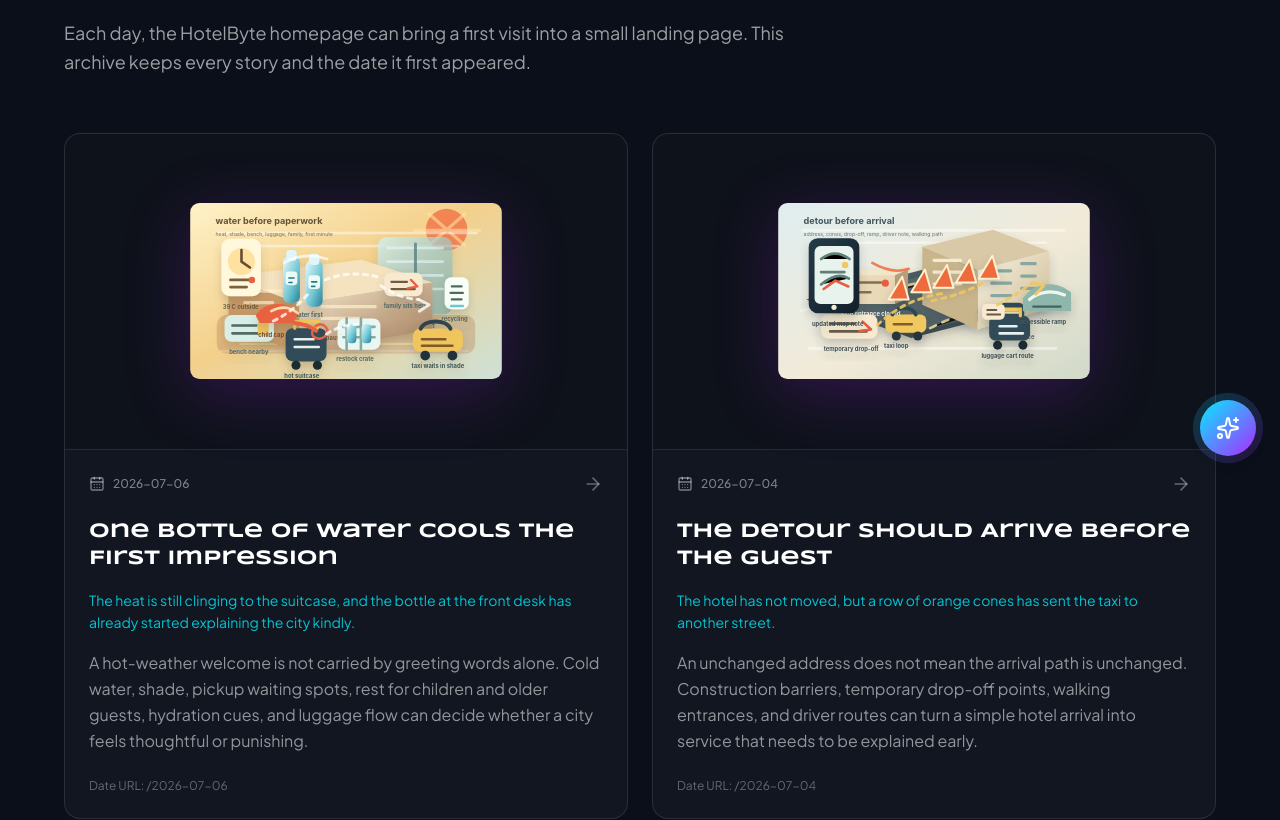
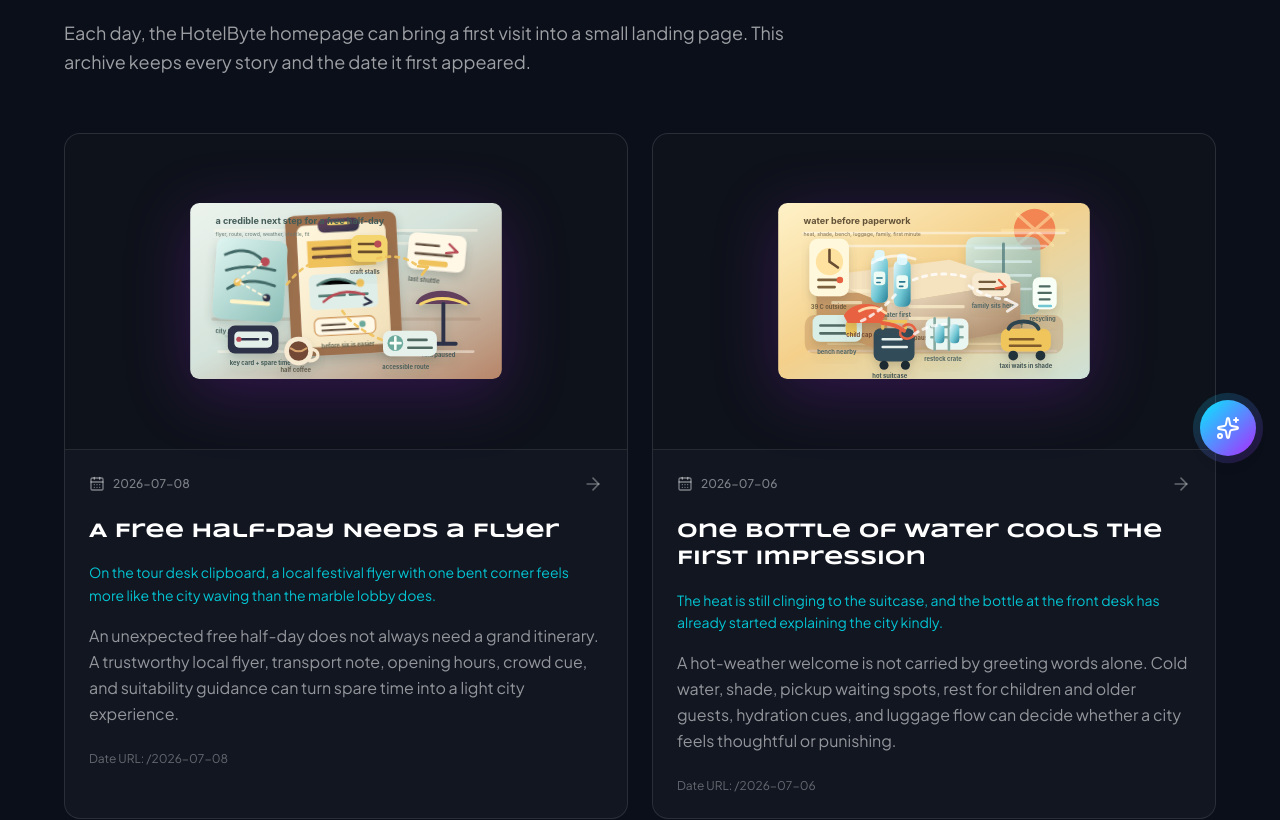
Before and after one commit to hotelbyte-com/hotelbyte-landing, a React (Vite) app: page /stories in a window 1280 px wide. Shown: the part 320-1140 px from the top of the page. Built offline with nearby package versions, Linux system fonts and the light colour scheme; no server answers.

Commit message:
Lore: fill the free half-day

```diff
--- a/src/data/dailyStories.ts
+++ b/src/data/dailyStories.ts
@@ -1943,6 +1943,72 @@ export const dailyStories: DailyStory[] = [
     },
     generatedBy: 'codex-daily-story-publisher',
     generatedAt: '2026-07-06T10:18:57+04:00'
+  },
+  {
+    date: '2026-07-08',
+    slug: 'festival-flyer-fills-half-day',
+    content: {
+      zh: {
+        title: '半天空白需要一张传单',
+        mood: '旅游柜台的夹板上，一张皱起角的节日传单，比大理石大堂更像这座城市在招手。',
+        theme: '旅游柜台上的一张本地节日传单，怎样把酒店、城市和客人的空半天连起来',
+        summary:
+          '客人临时多出来的半天，不一定需要宏大的行程。可信的本地传单、交通提示、开放时间、人流预期和适合人群，能把空白时间变成一段轻巧的城市经验。',
+        body: [
+          '下午三点，雨停了一会儿。大堂一角的旅游柜台还没开灯，木夹板上却压着几张本地节日传单：河边有手作市集，老剧院门口有免费音乐，最后一班接驳车写在角落。一个提前办完会的客人站在那里，手里拿着房卡和半杯咖啡。他没有要“深度旅行”。他只是突然多出了半天，不想把它全部交给手机滑动。',
+          '一张好传单不只是推荐。它替客人把犹豫切小：从酒店走过去要多久，打车会不会堵，老人和孩子能不能轻松逛，雨后地面滑不滑，现金还是刷卡，晚上几点以后不值得再出门。写得太像广告，客人会防备；写得太像攻略，又没人愿意在大堂里读完。最有用的是那种诚实的小句子：今天人会多，但六点前还算舒服。',
+          '这里的取舍很有酒店味。酒店不该假装自己是城市的总导演，也不能把所有本地活动都塞进同一套“精选体验”。有些客人只要一小时散步，有些人想买给家人的小礼物，有些人需要无障碍路线，有些人会因为天气、宗教节日或交通管制改变主意。好的推荐不是把客人推向消费，而是帮他判断：这件事适不适合我现在的身体、时间和心情。',
+          'HotelByte 的分销基础设施也可以为这种轻巧时刻留位置。供应商备注、目的地内容、客服话术和酒店前台信息，如果能承认“半天空白”这种真实场景，就不必每次都把旅行说成完整套餐。旅行有时是一张传单、一班车、一次没被夸大的提醒。城市不需要被包装得很满。它只要在客人抬头的时候，递过来一个靠谱的下一步。'
+        ],
+        ctaLabel: '返回 HotelByte 首页'
+      },
+      en: {
+        title: 'A Free Half-Day Needs a Flyer',
+        mood: 'On the tour desk clipboard, a local festival flyer with one bent corner feels more like the city waving than the marble lobby does.',
+        theme: 'How one local-festival flyer at the tour desk connects the hotel, the city, and a guest’s free half-day',
+        summary:
+          'An unexpected free half-day does not always need a grand itinerary. A trustworthy local flyer, transport note, opening hours, crowd cue, and suitability guidance can turn spare time into a light city experience.',
+        body: [
+          'At three in the afternoon, the rain pauses. The tour desk in the lobby corner is not even lit yet, but a wooden clipboard holds several local festival flyers: a riverside craft market, free music outside the old theater, the last shuttle time written in the corner. A guest who finished a meeting early stands there with a key card and half a coffee. They are not asking for “deep travel.” They have simply found half a day and do not want to give all of it to phone scrolling.',
+          'A good flyer does more than recommend. It makes hesitation smaller: how long it takes to walk from the hotel, whether taxis will be stuck, whether older guests and children can move around easily, whether the ground is slippery after rain, whether cards are accepted, and when it becomes too late to bother. If it sounds like advertising, guests pull back. If it reads like a guidebook, no one finishes it in the lobby. The useful line is usually honest and small: it will be crowded today, but before six is still comfortable.',
+          'The tradeoff feels very hotel-shaped. A hotel should not pretend to direct the whole city, and it should not pour every local activity into one bucket called “curated experiences.” Some guests want a one-hour walk. Some want a small gift to take home. Some need an accessible route. Some will change their mind because of weather, a religious holiday, or traffic controls. Good guidance does not push the guest toward spending. It helps them decide: does this fit my body, time, and mood right now?',
+          'HotelByte’s distribution infrastructure can leave room for these lighter moments too. Supplier notes, destination content, support wording, and front-desk information can acknowledge the real situation of a spare half-day instead of forcing every trip into a full package. Travel is sometimes a flyer, a shuttle, and a reminder that has not been oversold. The city does not need to be wrapped too tightly. It only needs to hand over a credible next step when the guest looks up.'
+        ],
+        ctaLabel: 'Back to the HotelByte homepage'
+      }
+    },
+    visual: {
+      src: '/daily/2026-07-08.svg',
+      alt: {
+        zh: '酒店旅游柜台的编辑静物插图，木夹板上有本地节日传单，旁边放着房卡、半杯咖啡、雨伞、接驳车票、城市小地图、手作市集摊位图标、无障碍路线标记和写着六点前较舒服的便签。',
+        en: 'An editorial still life at a hotel tour desk with a local festival flyer on a wooden clipboard, key card, half cup of coffee, umbrella, shuttle ticket, city mini-map, craft market icons, accessible route marker, and a note saying before six is more comfortable.'
+      },
+      caption: {
+        zh: '半天空白不一定需要完整行程。可信的传单要说明时间、路程、人流、天气和谁适合去。',
+        en: 'A free half-day does not always need a full itinerary. A trustworthy flyer explains timing, distance, crowds, weather, and who the outing fits.'
+      }
+    },
+    nextThemeSeeds: {
+      zh: [
+        '收益桌上的手写日历，怎样把节假日、展会和房价节奏连在一起',
+        '亲子房里的备用枕、夜灯和小凳子，怎样让家庭判断这间房能不能真正住下',
+        '客人寄存行李时那张号码牌，为什么是一段短暂但认真的信任关系',
+        '无障碍路线旁边的一把椅子，为什么比一句“欢迎所有客人”更有分量',
+        '供应商对账邮件里的一个附件名，怎样决定财务、客服和酒店谁先行动'
+      ],
+      en: [
+        'How a handwritten calendar on the revenue desk connects holidays, trade shows, and the rhythm of room rates',
+        'How a spare pillow, night light, and small stool help a family decide whether a room can truly hold them',
+        'Why the number tag for stored luggage creates a brief but serious trust relationship',
+        'Why one chair beside an accessible route can matter more than saying “all guests are welcome”',
+        'How one attachment name in a supplier reconciliation email decides whether finance, support, or the hotel acts first'
+      ]
+    },
+    cta: {
+      href: '/'
+    },
+    generatedBy: 'codex-daily-story-publisher',
+    generatedAt: '2026-07-08T10:18:00+04:00'
   }
 ];
 
```
Also changed, not shown: public/daily/2026-07-08.svg (added).
